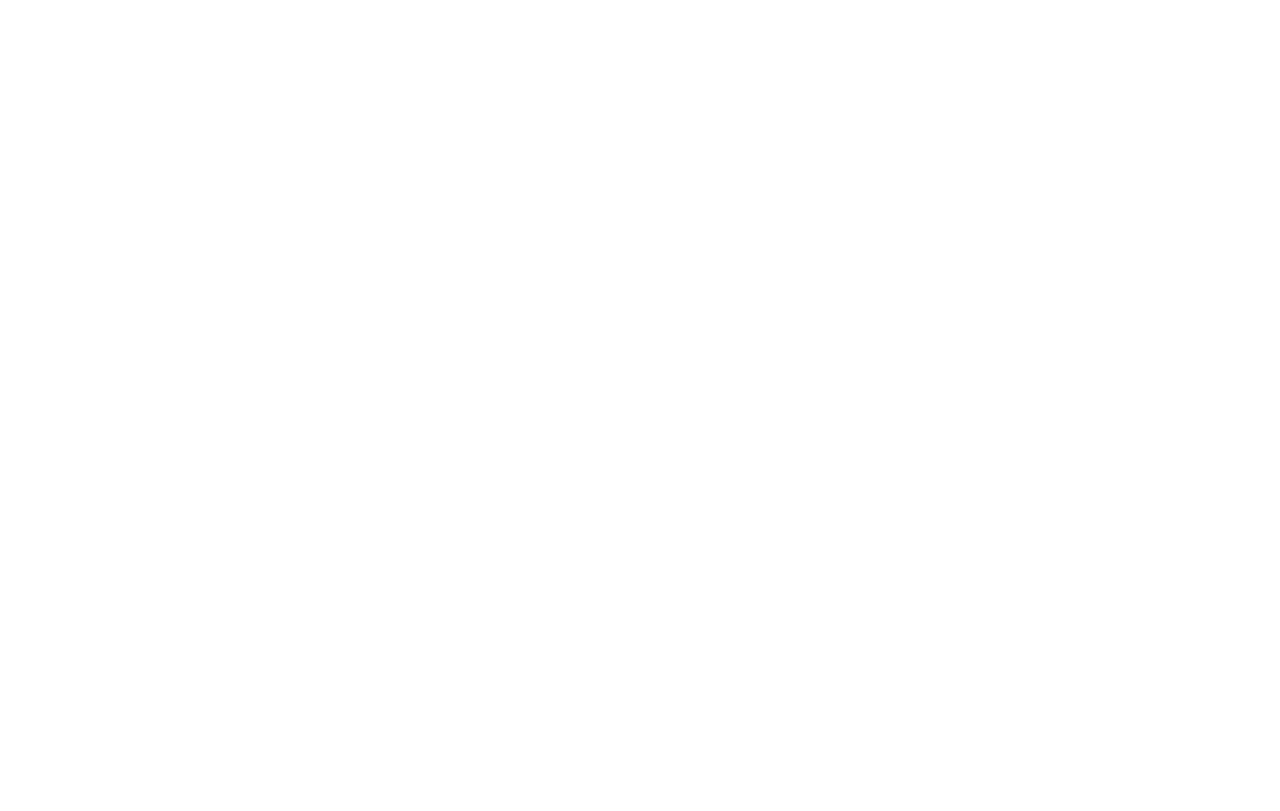
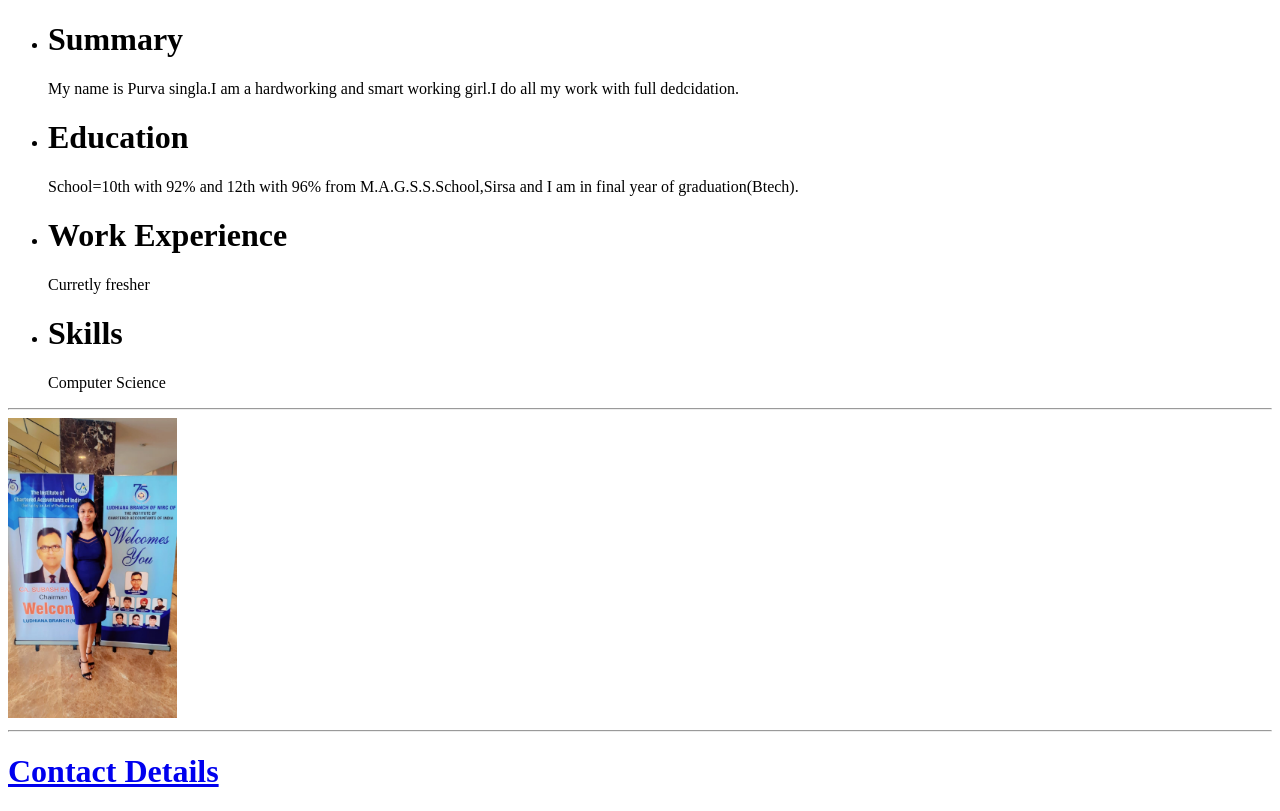
Before and after one commit to Purva0504/Capstone-project1, a plain HTML site: page index.html in a window 1280 px wide. Drawn offline with Linux system fonts and the light colour scheme.

Commit message:
Add files via upload

```diff
--- a/index.html
+++ b/index.html
@@ -0,0 +1,23 @@
+<!DOCTYPE html>
+<head>
+    <title>My Resume</title>
+    <body>
+        </body>
+        </head>
+        <ul>
+       <li><h1>Summary</h1></li>
+        My name is Purva singla.I am a hardworking and smart working girl.I do all my work with full dedcidation.
+        <li><h1>Education</h1></li>
+        School=10th with 92% and 12th with 96% from M.A.G.S.S.School,Sirsa
+        and I am in final year of graduation(Btech).
+        <li><h1>Work Experience</h1></li>
+        Curretly fresher
+        <li><h1>Skills</h1></li>
+        Computer Science
+        </ul>
+        <hr/>
+        <img src="./Purva's image.jpg " height="300"  alt ="purva" />
+        <hr/>
+        <h1><a href="./contact.html">Contact Details</a></h1>
+    </body>
+</head>
```
Also changed, not shown: contact.html (+1 -3 lines).
